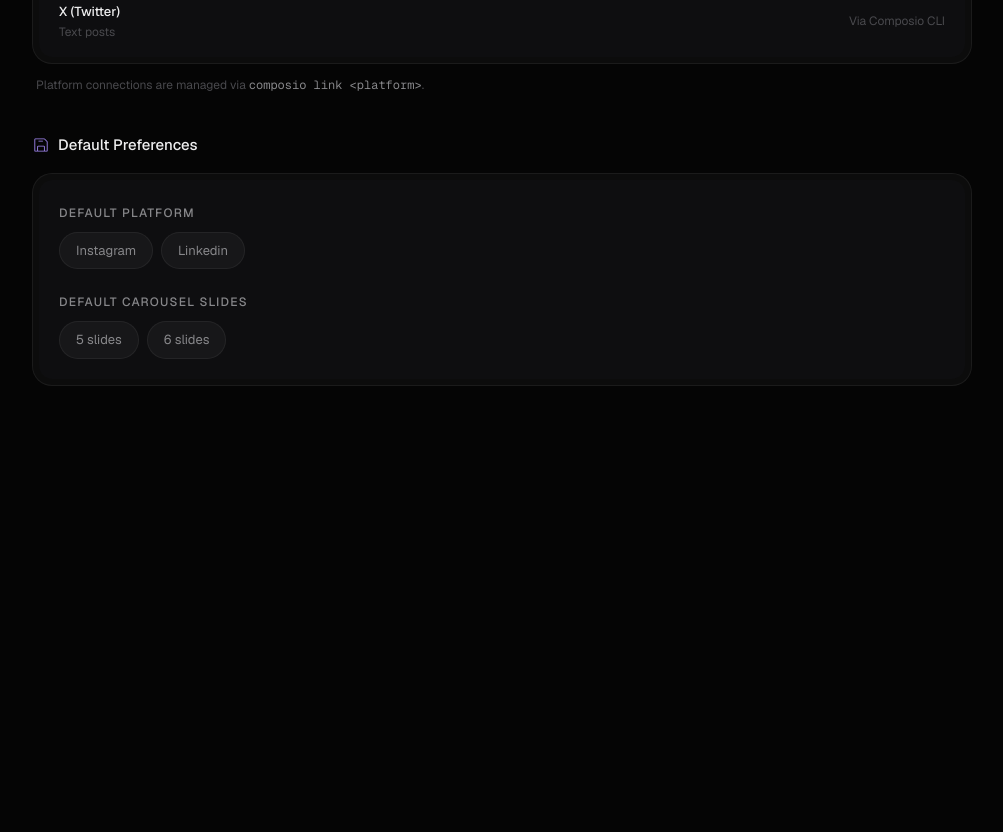
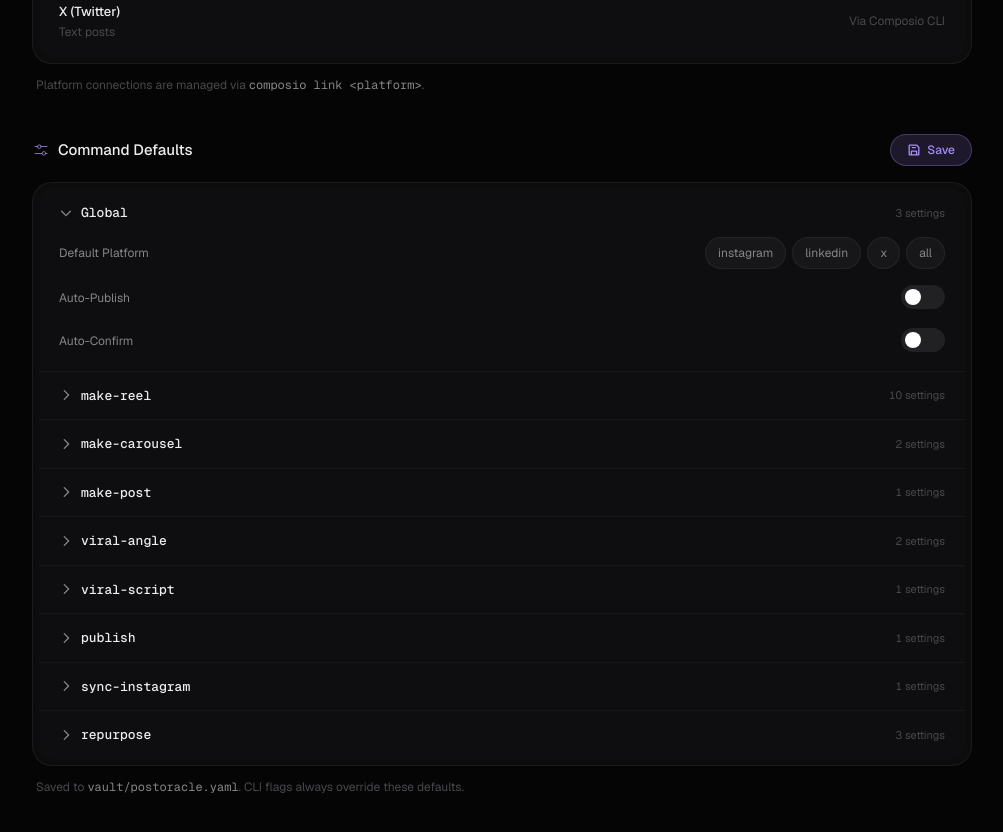
Before and after one commit to shivendrasoni/postoracle, a Next.js app in the folder dashboard/: page /settings in a window 1280 px wide. Shown: the part 940-1772 px from the top of the page, without its empty margins (268-1271 px from the left). Before the commit the page ends 1374 px from the top, so only its background shows below. Built offline with nearby package versions, Linux system fonts and the light colour scheme.

Commit message:
feat: add Command Defaults UI to dashboard settings

```diff
--- a/dashboard/app/settings/page.tsx
+++ b/dashboard/app/settings/page.tsx
@@ -1,11 +1,14 @@
 "use client";
 
-import { useState, useEffect } from "react";
+import { useState, useEffect, useCallback } from "react";
 import {
   Key,
   Globe,
   CheckCircle,
   WarningCircle,
+  SlidersHorizontal,
+  CaretDown,
+  CaretRight,
   FloppyDisk,
 } from "@phosphor-icons/react";
 
@@ -15,6 +18,17 @@ interface EnvStatus {
   description: string;
   set: boolean;
 }
+
+type FieldType = "boolean" | "enum" | "number" | "string";
+
+interface FieldDef {
+  key: string;
+  label: string;
+  type: FieldType;
+  options?: string[];
+}
+
+type Config = Record<string, Record<string, unknown>>;
 
 const API_KEYS: Omit<EnvStatus, "set">[] = [
   { key: "OPENAI_API_KEY", label: "OpenAI", description: "Image generation (GPT-image-2), carousel rendering" },
@@ -31,29 +45,280 @@ const PLATFORMS = [
   { id: "x", label: "X (Twitter)", description: "Text posts" },
 ];
 
+const COMMAND_FIELDS: { section: string; label: string; fields: FieldDef[] }[] = [
+  {
+    section: "global",
+    label: "Global",
+    fields: [
+      { key: "platform", label: "Default Platform", type: "enum", options: ["instagram", "linkedin", "x", "all"] },
+      { key: "auto_publish", label: "Auto-Publish", type: "boolean" },
+      { key: "auto_confirm", label: "Auto-Confirm", type: "boolean" },
+    ],
+  },
+  {
+    section: "make_reel",
+    label: "make-reel",
+    fields: [
+      { key: "duration", label: "Duration (seconds)", type: "number" },
+      { key: "style", label: "Style", type: "enum", options: ["punchy", "deep-dive"] },
+      { key: "mode", label: "Mode", type: "enum", options: ["video-agent", "heygen-basic", "edit-raw"] },
+      { key: "grade", label: "Grade", type: "enum", options: ["auto", "subtle", "neutral_punch", "warm_cinematic", "none"] },
+      { key: "subtitles", label: "Subtitles", type: "boolean" },
+      { key: "subtitle_style", label: "Subtitle Style", type: "enum", options: ["bold-overlay"] },
+      { key: "broll", label: "B-roll", type: "boolean" },
+      { key: "target_silence_max", label: "Silence Threshold (s)", type: "number" },
+      { key: "cut_filler_words", label: "Cut Filler Words", type: "boolean" },
+      { key: "detect_retakes", label: "Detect Retakes", type: "boolean" },
+    ],
+  },
+  {
+    section: "make_carousel",
+    label: "make-carousel",
+    fields: [
+      { key: "slides", label: "Slides", type: "enum", options: ["5", "6"] },
+      { key: "mode", label: "Mode", type: "enum", options: ["preview", "auto", "manual"] },
+    ],
+  },
+  {
+    section: "make_post",
+    label: "make-post",
+    fields: [
+      { key: "mode", label: "Mode", type: "enum", options: ["visual", "text"] },
+    ],
+  },
+  {
+    section: "viral_angle",
+    label: "viral-angle",
+    fields: [
+      { key: "format", label: "Format", type: "enum", options: ["shortform", "longform", "linkedin", "carousel", "post", "all"] },
+      { key: "count", label: "Count (per format)", type: "number" },
+    ],
+  },
+  {
+    section: "viral_script",
+    label: "viral-script",
+    fields: [
+      { key: "mode", label: "Mode", type: "enum", options: ["shortform", "longform", "linkedin"] },
+    ],
+  },
+  {
+    section: "publish",
+    label: "publish",
+    fields: [
+      { key: "platform", label: "Platform", type: "enum", options: ["instagram", "linkedin", "all"] },
+    ],
+  },
+  {
+    section: "sync_instagram",
+    label: "sync-instagram",
+    fields: [
+      { key: "collection", label: "Default Collection", type: "string" },
+    ],
+  },
+  {
+    section: "repurpose",
+    label: "repurpose",
+    fields: [
+      { key: "mode", label: "Mode", type: "enum", options: ["record", "heygen-basic", "heygen-agent"] },
+      { key: "script_mode", label: "Script Mode", type: "enum", options: ["shortform", "longform", "linkedin"] },
+      { key: "duration", label: "Duration (seconds)", type: "number" },
+    ],
+  },
+];
+
+function Toggle({ value, onChange }: { value: boolean; onChange: (v: boolean) => void }) {
+  return (
+    <button
+      type="button"
+      onClick={() => onChange(!value)}
+      className={`relative inline-flex h-6 w-11 items-center rounded-full transition-colors duration-300 ${
+        value ? "bg-accent" : "bg-white/[0.08]"
+      }`}
+    >
+      <span
+        className={`inline-block h-4 w-4 rounded-full bg-white transition-transform duration-300 ${
+          value ? "translate-x-6" : "translate-x-1"
+        }`}
+      />
+    </button>
+  );
+}
+
+function PillGroup({
+  options,
+  value,
+  onChange,
+}: {
+  options: string[];
+  value: string;
+  onChange: (v: string) => void;
+}) {
+  return (
+    <div className="flex flex-wrap gap-1.5">
+      {options.map((opt) => (
+        <button
+          key={opt}
+          onClick={() => onChange(opt)}
+          className={`px-3 py-1.5 rounded-full text-[12px] border transition-all duration-500 ease-[cubic-bezier(0.32,0.72,0,1)] active:scale-[0.97] ${
+            String(value) === opt
+              ? "bg-accent/15 border-accent/30 text-accent"
+              : "bg-white/[0.04] border-white/[0.06] text-sub hover:bg-white/[0.06] hover:text-content"
+          }`}
+        >
+          {opt}
+        </button>
+      ))}
+    </div>
+  );
+}
+
+function NumberInput({ value, onChange }: { value: number; onChange: (v: number) => void }) {
+  return (
+    <input
+      type="number"
+      value={value}
+      onChange={(e) => onChange(Number(e.target.value))}
+      className="w-24 px-3 py-1.5 rounded-lg text-[13px] bg-white/[0.04] border border-white/[0.06] text-content
+        focus:outline-none focus:border-accent/40 transition-colors"
+    />
+  );
+}
+
+function StringInput({ value, onChange }: { value: string; onChange: (v: string) => void }) {
+  return (
+    <input
+      type="text"
+      value={value ?? ""}
+      placeholder="(none)"
+      onChange={(e) => onChange(e.target.value || "")}
+      className="w-48 px-3 py-1.5 rounded-lg text-[13px] bg-white/[0.04] border border-white/[0.06] text-content placeholder:text-muted
+        focus:outline-none focus:border-accent/40 transition-colors"
+    />
+  );
+}
+
+function ConfigSection({
+  section,
+  label,
+  fields,
+  values,
+  onChange,
+  defaultExpanded,
+}: {
+  section: string;
+  label: string;
+  fields: FieldDef[];
+  values: Record<string, unknown>;
+  onChange: (section: string, key: string, value: unknown) => void;
+  defaultExpanded: boolean;
+}) {
+  const [expanded, setExpanded] = useState(defaultExpanded);
+
+  return (
+    <div className="border-b border-white/[0.04] last:border-b-0">
+      <button
+        onClick={() => setExpanded(!expanded)}
+        className="flex items-center justify-between w-full px-5 py-3.5 text-left hover:bg-white/[0.02] transition-colors"
+      >
+        <div className="flex items-center gap-2">
+          {expanded ? (
+            <CaretDown size={14} weight="bold" className="text-sub" />
+          ) : (
+            <CaretRight size={14} weight="bold" className="text-sub" />
+          )}
+          <span className="text-[13px] font-medium text-content font-mono">{label}</span>
+        </div>
+        <span className="text-[11px] text-muted">{fields.length} settings</span>
+      </button>
+
+      {expanded && (
+        <div className="px-5 pb-4 space-y-4">
+          {fields.map((field) => {
+            const val = values[field.key];
+            return (
+              <div key={field.key} className="flex items-center justify-between gap-4">
+                <label className="text-[12px] text-sub min-w-[140px]">{field.label}</label>
+                <div>
+                  {field.type === "boolean" && (
+                    <Toggle value={val as boolean} onChange={(v) => onChange(section, field.key, v)} />
+                  )}
+                  {field.type === "enum" && field.options && (
+                    <PillGroup
+                      options={field.options}
+                      value={String(val ?? "")}
+                      onChange={(v) => {
+                        const num = Number(v);
+                        onChange(section, field.key, Number.isFinite(num) && String(num) === v ? num : v);
+                      }}
+                    />
+                  )}
+                  {field.type === "number" && (
+                    <NumberInput value={val as number} onChange={(v) => onChange(section, field.key, v)} />
+                  )}
+                  {field.type === "string" && (
+                    <StringInput value={(val as string) ?? ""} onChange={(v) => onChange(section, field.key, v || null)} />
+                  )}
+                </div>
+              </div>
+            );
+          })}
+        </div>
+      )}
+    </div>
+  );
+}
+
 export default function SettingsPage() {
   const [envStatus, setEnvStatus] = useState<EnvStatus[]>([]);
-  const [loading, setLoading] = useState(true);
+  const [envLoading, setEnvLoading] = useState(true);
+  const [config, setConfig] = useState<Config>({});
+  const [configLoading, setConfigLoading] = useState(true);
+  const [saveStatus, setSaveStatus] = useState<"idle" | "saving" | "saved" | "error">("idle");
 
   useEffect(() => {
     fetch("/api/settings/env-status")
-      .then((res) => (res.ok ? res.json() : []))
+      .then((res) => (res.ok ? res.json() : {}))
       .then((status: Record<string, boolean>) => {
-        setEnvStatus(
-          API_KEYS.map((k) => ({ ...k, set: status[k.key] ?? false }))
-        );
+        setEnvStatus(API_KEYS.map((k) => ({ ...k, set: status[k.key] ?? false })));
       })
       .catch(() => {
         setEnvStatus(API_KEYS.map((k) => ({ ...k, set: false })));
       })
-      .finally(() => setLoading(false));
+      .finally(() => setEnvLoading(false));
+
+    fetch("/api/settings/config")
+      .then((res) => (res.ok ? res.json() : {}))
+      .then((data: Config) => setConfig(data))
+      .catch(() => setConfig({}))
+      .finally(() => setConfigLoading(false));
   }, []);
+
+  const handleChange = useCallback((section: string, key: string, value: unknown) => {
+    setConfig((prev) => ({
+      ...prev,
+      [section]: { ...(prev[section] ?? {}), [key]: value },
+    }));
+    setSaveStatus("idle");
+  }, []);
+
+  const handleSave = useCallback(async () => {
+    setSaveStatus("saving");
+    try {
+      const res = await fetch("/api/settings/config", {
+        method: "PUT",
+        headers: { "Content-Type": "application/json" },
+        body: JSON.stringify(config),
+      });
+      setSaveStatus(res.ok ? "saved" : "error");
+    } catch {
+      setSaveStatus("error");
+    }
+  }, [config]);
 
   const configuredCount = envStatus.filter((e) => e.set).length;
 
   return (
     <div className="space-y-10">
-      {/* Header */}
       <div>
         <div className="flex items-center gap-2 mb-1">
           <div className="text-[10px] font-medium tracking-[0.2em] uppercase text-accent px-2.5 py-1 rounded-full bg-accent-soft">
@@ -64,11 +329,10 @@ export default function SettingsPage() {
           Configuration
         </h1>
         <p className="text-[13px] text-sub mt-1">
-          API keys, platform connections, and defaults.
+          API keys, platform connections, and command defaults.
         </p>
       </div>
 
-      {/* API Keys */}
       <section>
         <div className="flex items-center justify-between mb-4">
           <div className="flex items-center gap-2">
@@ -82,7 +346,7 @@ export default function SettingsPage() {
 
         <div className="rounded-[1.25rem] bg-white/[0.03] border border-white/[0.06] p-1.5">
           <div className="rounded-[calc(1.25rem-0.375rem)] bg-surface/80 divide-y divide-white/[0.04]">
-            {loading ? (
+            {envLoading ? (
               <div className="px-5 py-8 text-center text-[13px] text-muted">
                 Checking environment...
               </div>
@@ -93,35 +357,19 @@ export default function SettingsPage() {
                   className="flex items-center justify-between px-5 py-4 first:rounded-t-[calc(1.25rem-0.375rem)] last:rounded-b-[calc(1.25rem-0.375rem)]"
                 >
                   <div>
-                    <div className="text-[13px] font-medium text-content">
-                      {env.label}
-                    </div>
-                    <div className="text-[12px] text-muted mt-0.5">
-                      {env.description}
-                    </div>
+                    <div className="text-[13px] font-medium text-content">{env.label}</div>
+                    <div className="text-[12px] text-muted mt-0.5">{env.description}</div>
                   </div>
                   <div className="flex items-center gap-2">
                     {env.set ? (
                       <>
-                        <CheckCircle
-                          size={16}
-                          weight="fill"
-                          className="text-emerald"
-                        />
-                        <span className="text-[12px] text-emerald">
-                          Configured
-                        </span>
+                        <CheckCircle size={16} weight="fill" className="text-emerald" />
+                        <span className="text-[12px] text-emerald">Configured</span>
                       </>
                     ) : (
                       <>
-                        <WarningCircle
-                          size={16}
-                          weight="fill"
-                          className="text-amber"
-                        />
-                        <span className="text-[12px] text-amber">
-                          Not set
-                        </span>
+                        <WarningCircle size={16} weight="fill" className="text-amber" />
+                        <span className="text-[12px] text-amber">Not set</span>
                       </>
                     )}
                   </div>
@@ -137,13 +385,10 @@ export default function SettingsPage() {
         </p>
       </section>
 
-      {/* Connected Platforms */}
       <section>
         <div className="flex items-center gap-2 mb-4">
           <Globe size={18} weight="light" className="text-accent" />
-          <h2 className="text-[15px] font-medium text-content">
-            Connected Platforms
-          </h2>
+          <h2 className="text-[15px] font-medium text-content">Connected Platforms</h2>
         </div>
 
         <div className="rounded-[1.25rem] bg-white/[0.03] border border-white/[0.06] p-1.5">
@@ -154,16 +399,10 @@ export default function SettingsPage() {
                 className="flex items-center justify-between px-5 py-4 first:rounded-t-[calc(1.25rem-0.375rem)] last:rounded-b-[calc(1.25rem-0.375rem)]"
               >
                 <div>
-                  <div className="text-[13px] font-medium text-content">
-                    {platform.label}
-                  </div>
-                  <div className="text-[12px] text-muted mt-0.5">
-                    {platform.description}
-                  </div>
+                  <div className="text-[13px] font-medium text-content">{platform.label}</div>
+                  <div className="text-[12px] text-muted mt-0.5">{platform.description}</div>
                 </div>
-                <span className="text-[12px] text-muted">
-                  Via Composio CLI
-                </span>
+                <span className="text-[12px] text-muted">Via Composio CLI</span>
               </div>
             ))}
           </div>
@@ -175,56 +414,51 @@ export default function SettingsPage() {
         </p>
       </section>
 
-      {/* Defaults */}
       <section>
-        <div className="flex items-center gap-2 mb-4">
-          <FloppyDisk size={18} weight="light" className="text-accent" />
-          <h2 className="text-[15px] font-medium text-content">
-            Default Preferences
-          </h2>
+        <div className="flex items-center justify-between mb-4">
+          <div className="flex items-center gap-2">
+            <SlidersHorizontal size={18} weight="light" className="text-accent" />
+            <h2 className="text-[15px] font-medium text-content">Command Defaults</h2>
+          </div>
+          <button
+            onClick={handleSave}
+            disabled={saveStatus === "saving"}
+            className="flex items-center gap-1.5 px-4 py-1.5 rounded-full text-[12px] font-medium
+              bg-accent/15 border border-accent/30 text-accent
+              hover:bg-accent/25 transition-all duration-500 ease-[cubic-bezier(0.32,0.72,0,1)]
+              active:scale-[0.97] disabled:opacity-50"
+          >
+            <FloppyDisk size={14} weight="bold" />
+            {saveStatus === "saving" ? "Saving..." : saveStatus === "saved" ? "Saved" : saveStatus === "error" ? "Error" : "Save"}
+          </button>
         </div>
 
         <div className="rounded-[1.25rem] bg-white/[0.03] border border-white/[0.06] p-1.5">
-          <div className="rounded-[calc(1.25rem-0.375rem)] bg-surface/80 p-5 space-y-5">
-            <div>
-              <label className="text-[12px] font-medium text-sub uppercase tracking-[0.1em]">
-                Default Platform
-              </label>
-              <div className="flex gap-2 mt-2">
-                {["instagram", "linkedin"].map((p) => (
-                  <button
-                    key={p}
-                    className="px-4 py-2 rounded-full text-[13px] bg-white/[0.04] border border-white/[0.06] text-sub
-                      hover:bg-white/[0.06] hover:text-content
-                      transition-all duration-500 ease-[cubic-bezier(0.32,0.72,0,1)]
-                      active:scale-[0.97]"
-                  >
-                    {p.charAt(0).toUpperCase() + p.slice(1)}
-                  </button>
-                ))}
+          <div className="rounded-[calc(1.25rem-0.375rem)] bg-surface/80">
+            {configLoading ? (
+              <div className="px-5 py-8 text-center text-[13px] text-muted">
+                Loading config...
               </div>
-            </div>
-
-            <div>
-              <label className="text-[12px] font-medium text-sub uppercase tracking-[0.1em]">
-                Default Carousel Slides
-              </label>
-              <div className="flex gap-2 mt-2">
-                {[5, 6].map((n) => (
-                  <button
-                    key={n}
-                    className="px-4 py-2 rounded-full text-[13px] bg-white/[0.04] border border-white/[0.06] text-sub
-                      hover:bg-white/[0.06] hover:text-content
-                      transition-all duration-500 ease-[cubic-bezier(0.32,0.72,0,1)]
-                      active:scale-[0.97]"
-                  >
-                    {n} slides
-                  </button>
-                ))}
-              </div>
-            </div>
+            ) : (
+              COMMAND_FIELDS.map((group, i) => (
+                <ConfigSection
+                  key={group.section}
+                  section={group.section}
+                  label={group.label}
+                  fields={group.fields}
+                  values={(config[group.section] as Record<string, unknown>) ?? {}}
+                  onChange={handleChange}
+                  defaultExpanded={i === 0}
+                />
+              ))
+            )}
           </div>
         </div>
+
+        <p className="text-[12px] text-muted mt-3 px-1">
+          Saved to <code className="font-mono text-sub">vault/postoracle.yaml</code>.
+          CLI flags always override these defaults.
+        </p>
       </section>
     </div>
   );
```
